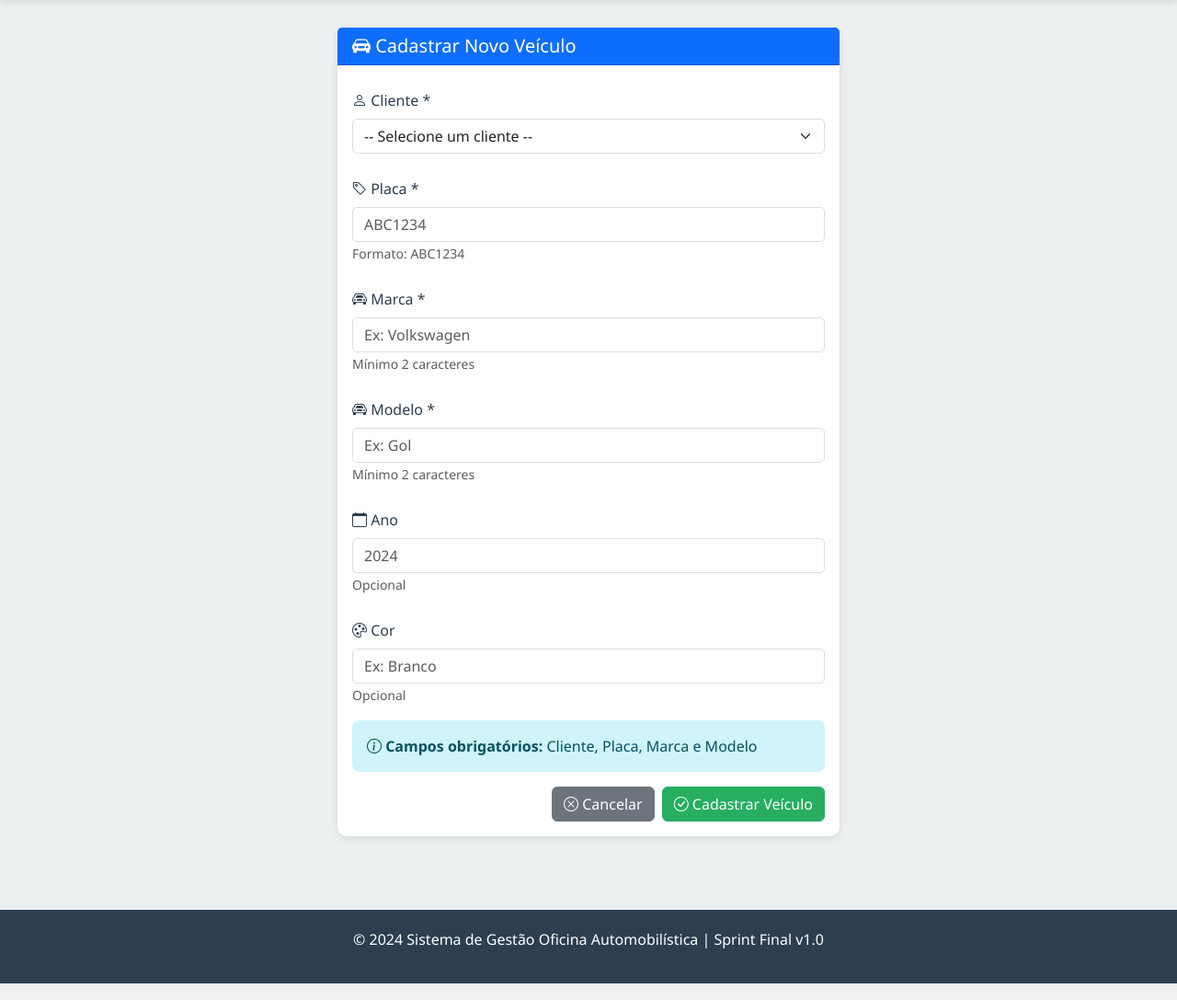
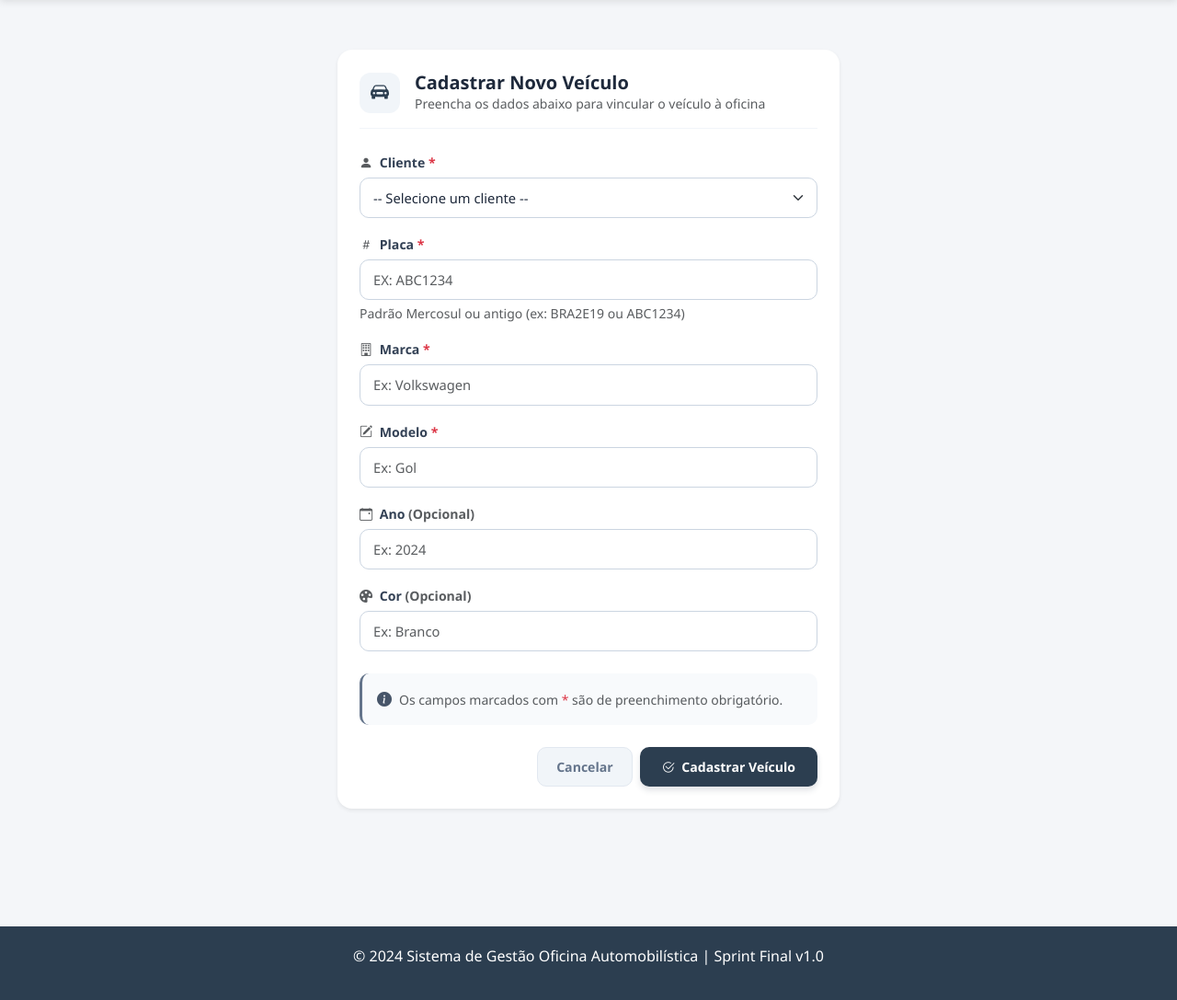
Before and after one commit to eduardacbayer/oficinapro, a Flask app: page /cadastro-veiculo in a window 1280 px wide. Shown: the part 62-1149 px from the top of the page at 92% size. Run offline with Flask 3, Linux system fonts and the light colour scheme; data comes from the database, SQL or seed files in the repository.

Commit message:
style: modernize vehicle registration interface layout and improve field semantics

```diff
--- a/oficina-app/templates/cadastro_veiculo.html
+++ b/oficina-app/templates/cadastro_veiculo.html
@@ -3,21 +3,28 @@
 {% block title %}Cadastro de Veículo{% endblock %}
 
 {% block content %}
-<div class="row">
-    <div class="col-lg-6 mx-auto">
-        <div class="card">
-            <div class="card-header bg-primary text-white">
-                <h5 class="mb-0"><i class="bi bi-car-front-fill"></i> Cadastrar Novo Veículo</h5>
+<div class="row mt-4">
+    <div class="col-lg-6 mx-auto mb-5">
+        <div class="card border-0 shadow-sm p-4 text-start position-relative" style="border-radius: 16px; background: #ffffff;">
+
+            <div class="d-flex align-items-center mb-4 pb-3" style="border-bottom: 1px solid #f1f5f9;">
+                <div class="icon-header-box me-3">
+                    <i class="bi bi-car-front-fill"></i>
                 </div>
-            <div class="card-body">
-                <form id="formCadastroVeiculo">
-                    <!-- CLIENTE -->
-                    <div class="mb-3">
-                        <label for="cliente_id" class="form-label">
-                            <i class="bi bi-person"></i> Cliente *
+                <div>
+                    <h5 class="mb-0" style="font-weight: 700; color: #1e293b;">Cadastrar Novo Veículo</h5>
+                    <p class="text-muted small mb-0">Preencha os dados abaixo para vincular o veículo à oficina</p>
+                </div>
+            </div>
+
+            <form id="formCadastroVeiculo" class="needs-validation" novalidate>
+
+                <div class="mb-3 position-relative">
+                    <label for="cliente_id" class="form-label-custom">
+                        <i class="bi bi-person-fill text-muted me-1"></i> Cliente <span class="text-danger">*</span>
                     </label>
                     <select
-                            class="form-control form-select"
+                        class="form-select form-control-custom"
                         id="cliente_id"
                         name="cliente_id"
                         required
@@ -27,126 +34,221 @@
                             <option value="{{ cliente['id'] }}">{{ cliente['nome'] }}</option>
                         {% endfor %}
                     </select>
-                        <small class="text-muted">
                     {% if clientes|length == 0 %}
-                                <i class="bi bi-exclamation-triangle"></i> Nenhum cliente cadastrado.
-                                <a href="/cadastro-cliente">Cadastre um cliente primeiro.</a>
+                        <div class="form-text text-danger mt-1 small">
+                            <i class="bi bi-exclamation-triangle-fill me-1"></i> Nenhum cliente cadastrado.
+                            <a href="/cadastro-cliente" class="text-decoration-underline fw-bold" style="color: #2c3e50;">Cadastre um primeiro.</a>
+                        </div>
                     {% endif %}
-                        </small>
                 </div>
 
-                    <!-- PLACA -->
                 <div class="mb-3">
-                        <label for="placa" class="form-label">
-                            <i class="bi bi-tag"></i> Placa *
+                    <label for="placa" class="form-label-custom">
+                        <i class="bi bi-hash text-muted me-1"></i> Placa <span class="text-danger">*</span>
                     </label>
                     <input
                         type="text"
-                            class="form-control"
+                        class="form-control form-control-custom"
                         id="placa"
                         name="placa"
-                            placeholder="ABC1234"
+                        placeholder="Ex: ABC1234"
+                        style="text-transform: uppercase;"
                         required
                         minlength="6"
                         maxlength="10"
-                            oninput="formatarPlaca(this)"
+                        oninput="this.value = this.value.toUpperCase()"
                     >
-                        <small class="text-muted">Formato: ABC1234</small>
+                    <div class="form-text text-muted small">Padrão Mercosul ou antigo (ex: BRA2E19 ou ABC1234)</div>
                 </div>
 
-                    <!-- MARCA -->
                 <div class="mb-3">
-                        <label for="marca" class="form-label">
-                            <i class="bi bi-car-front"></i> Marca *
+                    <label for="marca" class="form-label-custom">
+                        <i class="bi bi-building text-muted me-1"></i> Marca <span class="text-danger">*</span>
                     </label>
                     <input
                         type="text"
-                            class="form-control"
+                        class="form-control form-control-custom"
                         id="marca"
                         name="marca"
                         placeholder="Ex: Volkswagen"
                         required
                         minlength="2"
                     >
-                        <small class="text-muted">Mínimo 2 caracteres</small>
                 </div>
 
-                    <!-- MODELO -->
                 <div class="mb-3">
-                        <label for="modelo" class="form-label">
-                            <i class="bi bi-car-front"></i> Modelo *
+                    <label for="modelo" class="form-label-custom">
+                        <i class="bi bi-pencil-square text-muted me-1"></i> Modelo <span class="text-danger">*</span>
                     </label>
                     <input
                         type="text"
-                            class="form-control"
+                        class="form-control form-control-custom"
                         id="modelo"
                         name="modelo"
                         placeholder="Ex: Gol"
                         required
                         minlength="2"
                     >
-                        <small class="text-muted">Mínimo 2 caracteres</small>
                 </div>
 
-                    <!-- ANO -->
                 <div class="mb-3">
-                        <label for="ano" class="form-label">
-                            <i class="bi bi-calendar"></i> Ano
+                    <label for="ano" class="form-label-custom">
+                        <i class="bi bi-calendar-event text-muted me-1"></i> Ano <span class="text-muted font-weight-normal">(Opcional)</span>
                     </label>
                     <input
                         type="number"
-                            class="form-control"
+                        class="form-control form-control-custom"
                         id="ano"
                         name="ano"
-                            placeholder="2024"
+                        placeholder="Ex: 2024"
                         min="1900"
                         max="2099"
                     >
-                        <small class="text-muted">Opcional</small>
                 </div>
 
-                    <!-- COR -->
-                    <div class="mb-3">
-                        <label for="cor" class="form-label">
-                            <i class="bi bi-palette"></i> Cor
+                <div class="mb-4">
+                    <label for="cor" class="form-label-custom">
+                        <i class="bi bi-palette-fill text-muted me-1"></i> Cor <span class="text-muted font-weight-normal">(Opcional)</span>
                     </label>
                     <input
                         type="text"
-                            class="form-control"
+                        class="form-control form-control-custom"
                         id="cor"
                         name="cor"
                         placeholder="Ex: Branco"
                     >
-                        <small class="text-muted">Opcional</small>
                 </div>
 
-                    <!-- OBSERVAÇÃO -->
-                    <div class="alert alert-info" role="alert">
-                        <i class="bi bi-info-circle"></i>
-                        <strong>Campos obrigatórios:</strong> Cliente, Placa, Marca e Modelo
+                <div class="d-flex align-items-center mb-4 p-3 info-footer-box">
+                    <i class="bi bi-info-circle-fill me-2" style="color: #475569;"></i>
+                    <span class="text-muted small">Os campos marcados com <span class="text-danger">*</span> são de preenchimento obrigatório.</span>
                 </div>
 
-                    <!-- BOTÕES -->
-                    <div class="d-grid gap-2 d-md-flex justify-content-md-end">
-                        <a href="/" class="btn btn-secondary">
-                            <i class="bi bi-x-circle"></i> Cancelar
+                <div class="d-flex justify-content-end gap-2">
+                    <a href="/" class="btn-cancelar-custom text-decoration-none d-inline-flex align-items-center justify-content-center">
+                        Cancelar
                     </a>
-                        <button type="submit" class="btn btn-success">
-                            <i class="bi bi-check-circle"></i> Cadastrar Veículo
+                    <button type="submit" class="btn-salvar-custom">
+                        <i class="bi bi-check2-circle me-1"></i> Cadastrar Veículo
                     </button>
                 </div>
             </form>
 
-                <div id="loadingIndicator" class="loading">
-                    <div class="spinner-border" role="status">
+            <div id="loadingIndicator" class="loading-overlay" style="display: none;">
+                <div class="text-center">
+                    <div class="spinner-border text-dark mb-2" role="status" style="width: 2.5rem; height: 2.5rem;">
                         <span class="visually-hidden">Processando...</span>
                     </div>
-                    <p>Cadastrando veículo...</p>
+                    <p class="mb-0 fw-bold" style="color: #1e293b; font-size: 0.95rem;">Salvando veículo...</p>
+                    <p class="text-muted small mb-0">Aguarde um instante</p>
+                </div>
+            </div>
+
         </div>
     </div>
 </div>
-    </div>
-</div>
+
+<style>
+    body {
+        background-color: #f4f6f9 !important;
+    }
+
+    /* Caixa do ícone superior */
+    .icon-header-box {
+        width: 44px;
+        height: 44px;
+        background-color: #f1f5f9;
+        border-radius: 12px;
+        display: flex;
+        align-items: center;
+        justify-content: center;
+        color: #2c3e50;
+        font-size: 1.25rem;
+    }
+
+    /* Labels Customizadas */
+    .form-label-custom {
+        font-size: 0.88rem;
+        font-weight: 600;
+        color: #334155;
+        margin-bottom: 6px;
+    }
+
+    /* Inputs e Selects Modernos */
+    .form-control-custom {
+        background-color: #ffffff;
+        border: 1px solid #cbd5e1;
+        border-radius: 10px;
+        padding: 10px 14px;
+        font-size: 0.92rem;
+        color: #1e293b;
+        transition: all 0.2s ease-in-out;
+    }
+    .form-control-custom:focus {
+        border-color: #2c3e50;
+        box-shadow: 0 0 0 3px rgba(44, 62, 80, 0.12);
+        background-color: #ffffff;
+    }
+    .form-select.form-control-custom {
+        padding-right: 40px;
+    }
+
+    /* Bloco sutil de rodapé de formulário */
+    .info-footer-box {
+        background-color: #f8fafc;
+        border-radius: 10px;
+        border-left: 3px solid #64748b;
+    }
+
+    /* Botão Salvar (Seguindo a cor tema do sistema) */
+    .btn-salvar-custom {
+        padding: 10px 24px;
+        font-size: 0.88rem;
+        font-weight: 600;
+        color: #ffffff;
+        background-color: #2c3e50;
+        border: none;
+        border-radius: 10px;
+        box-shadow: 0 4px 6px rgba(44, 62, 80, 0.15);
+        transition: all 0.2s ease-in-out;
+    }
+    .btn-salvar-custom:hover {
+        background-color: #1a252f;
+        box-shadow: 0 6px 12px rgba(44, 62, 80, 0.25);
+    }
+
+    /* Botão Cancelar */
+    .btn-cancelar-custom {
+        padding: 10px 20px;
+        font-size: 0.88rem;
+        font-weight: 600;
+        color: #64748b;
+        background-color: #f1f5f9;
+        border: 1px solid #e2e8f0;
+        border-radius: 10px;
+        transition: all 0.2s;
+    }
+    .btn-cancelar-custom:hover {
+        background-color: #e2e8f0;
+        color: #334155;
+    }
+
+    /* Overlay de Loading Elegante */
+    .loading-overlay {
+        position: absolute;
+        top: 0;
+        left: 0;
+        width: 100%;
+        height: 100%;
+        background-color: rgba(255, 255, 255, 0.85);
+        border-radius: 16px;
+        display: flex;
+        align-items: center;
+        justify-content: center;
+        z-index: 10;
+        backdrop-filter: blur(2px);
+    }
+</style>
 {% endblock %}
 
 {% block extra_js %}
@@ -154,7 +256,7 @@
     document.getElementById('formCadastroVeiculo').addEventListener('submit', async function(e) {
         e.preventDefault();
 
-        // Validações
+        // Validações Básicas
         const cliente_id = document.getElementById('cliente_id').value.trim();
         const placa = document.getElementById('placa').value.trim().toUpperCase();
         const marca = document.getElementById('marca').value.trim();
@@ -162,35 +264,36 @@
         const ano = document.getElementById('ano').value.trim();
 
         if (!cliente_id) {
-            mostrarErro('❌ Selecione um cliente!');
+            alert('❌ Por favor, selecione um cliente!');
             return;
         }
 
         if (!placa || placa.length < 6) {
-            mostrarErro('❌ Placa deve ter no mínimo 6 caracteres!');
+            alert('❌ A placa do veículo deve conter no mínimo 6 caracteres!');
             return;
         }
 
         if (!marca || marca.length < 2) {
-            mostrarErro('❌ Marca deve ter no mínimo 2 caracteres!');
+            alert('❌ A marca deve conter no mínimo 2 caracteres!');
             return;
         }
 
         if (!modelo || modelo.length < 2) {
-            mostrarErro('❌ Modelo deve ter no mínimo 2 caracteres!');
+            alert('❌ O modelo deve conter no mínimo 2 caracteres!');
             return;
         }
 
         if (ano) {
             const anoInt = parseInt(ano);
-            if (anoInt < 1900 || anoInt > new Date().getFullYear() + 1) {
-                mostrarErro(`❌ Ano deve estar entre 1900 e ${new Date().getFullYear() + 1}!`);
+            const anoMaximo = new Date().getFullYear() + 1;
+            if (anoInt < 1900 || anoInt > anoMaximo) {
+                alert(`❌ O ano informado deve estar entre 1900 e ${anoMaximo}!`);
                 return;
             }
         }
 
-        // Mostrar loading
-        document.getElementById('loadingIndicator').style.display = 'block';
+        // Exibir o loading moderno customizado
+        document.getElementById('loadingIndicator').style.display = 'flex';
 
         try {
             const response = await fetch('/cadastro-veiculo', {
@@ -201,20 +304,21 @@
             const data = await response.json();
 
             if (response.ok) {
-                mostrarSucesso(data.mensagem);
+                alert('✅ ' + data.mensagem);
                 document.getElementById('formCadastroVeiculo').reset();
 
-                // Redirecionar para consulta após 2 segundos
+                // Redirecionamento planejado após conclusão
                 setTimeout(() => {
                     window.location.href = '/consulta-veiculo';
-                }, 2000);
+                }, 1500);
             } else {
-                mostrarErro(data.mensagem);
+                alert('⚠️ ' + data.mensagem);
             }
         } catch (error) {
-            mostrarErro('❌ Erro ao cadastrar veículo: ' + error.message);
+            alert('❌ Falha ao tentar cadastrar o veículo: ' + error.message);
         } finally {
-            document.getElementById('loadingIndicador').style.display = 'none';
+            // Ocultar indicador
+            document.getElementById('loadingIndicator').style.display = 'none';
         }
     });
 </script>
```
Lines whose indentation alone changed are shown as unchanged.
